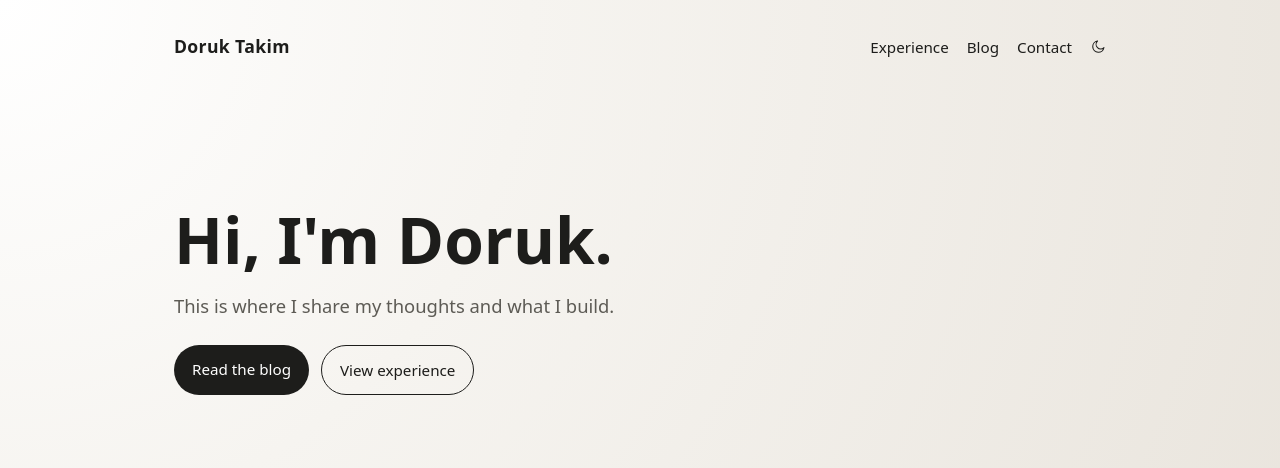
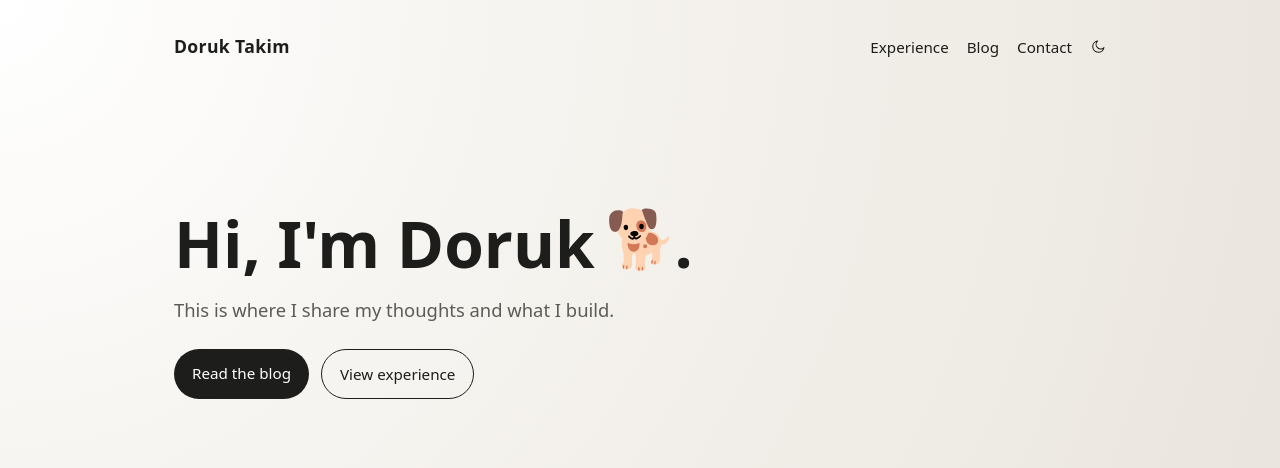
Before and after one commit to doruktakim/doruktakim.github.io, an Eleventy site: page src/index.md in a window 1280 px wide. Shown: the top 468 px of the page. Built offline with nearby package versions, Linux system fonts and the light colour scheme; Eleventy itself is replaced by a stand-in of ours; files that its build step writes are made by us from their sources.

Commit message:
feat: add dog icon to hero title

```diff
--- a/src/_includes/inline.css
+++ b/src/_includes/inline.css
@@ -148,6 +148,13 @@ html[data-theme="light"] .theme-toggle__icon[data-icon="sun"] {
   font-size: clamp(2.6rem, 5vw, 4.2rem);
   margin-bottom: 12px;
   line-height: 1.05;
+}
+.hero-title-icon {
+  display: inline-block;
+  width: 1.05em;
+  height: 1.05em;
+  margin-left: 0.2em;
+  vertical-align: -0.08em;
 }
 
 .lead {
--- a/src/index.md
+++ b/src/index.md
@@ -3,7 +3,7 @@ layout: layouts/base.njk
 title: Home
 ---
 <section class="hero">
-  <h1>Hi, I'm Doruk.</h1>
+  <h1>Hi, I'm Doruk<img class="hero-title-icon" src="/assets/dog.svg" alt="" aria-hidden="true" decoding="async" />.</h1>
   <p class="lead">This is where I share my thoughts and what I build.</p>
   <div class="cta">
     <a class="button" href="/blog/">Read the blog</a>
```
Also changed, not shown: docs/index.html (+8 -1 lines), docs/assets/dog.svg (added), src/assets/dog.svg (added).
